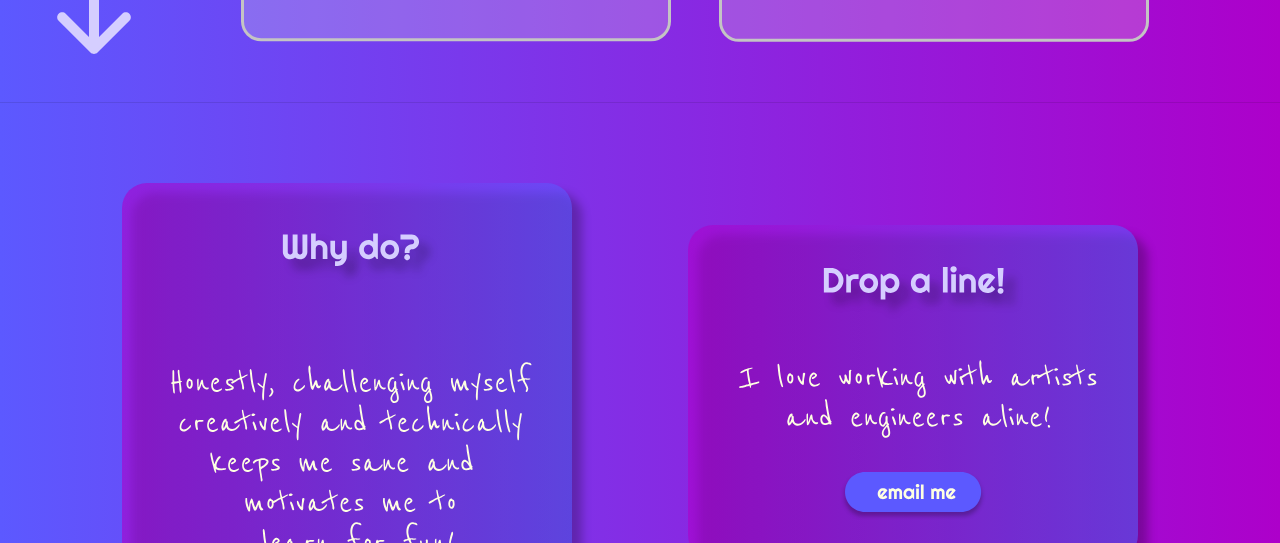
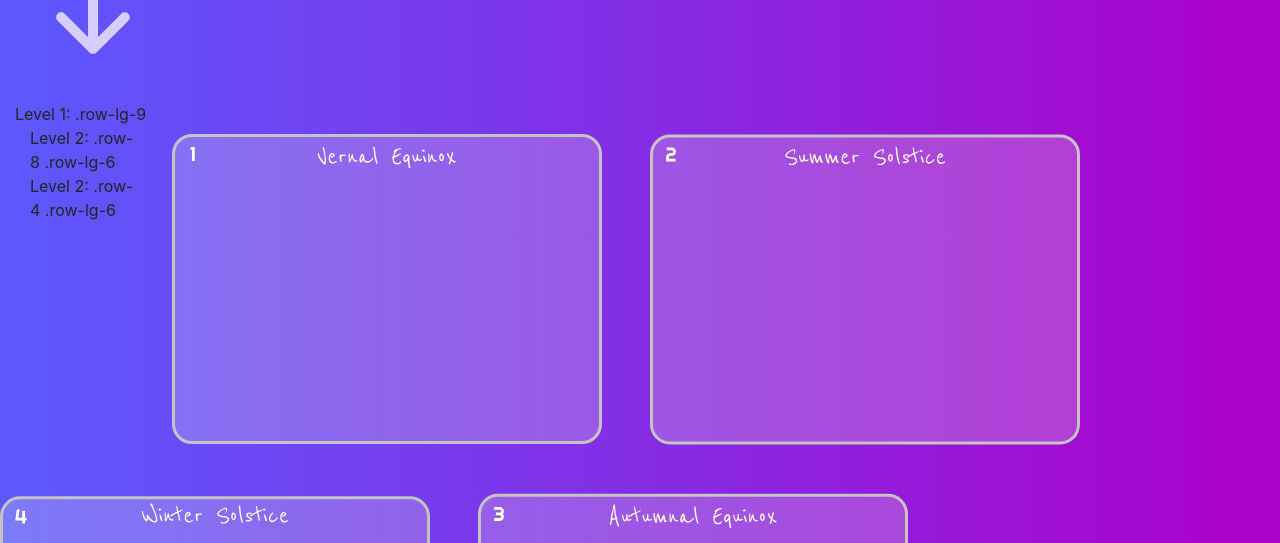
Before and after one commit to A-Latifulina/chillbetter, an Angular app: page / in a window 1280 px wide. Shown: the part 1540-2083 px from the top of the page. Built offline with nearby package versions, Linux system fonts and the light colour scheme; grey boxes are pictures that could not be loaded.

Commit message:
playing with grid layouts of landing page

```diff
--- a/src/app/app.component.html
+++ b/src/app/app.component.html
@@ -44,8 +44,7 @@
 </div>
 
 <!--Above the fold UI assets-->
-<div
-  class="container">
+<div class="container">
   <div class="row">
     <div
       class="img-fluid"
@@ -78,15 +77,13 @@
 
 <!---Below the fold, 1st page: 2018-->
 <!--Left column timeline-->
-<div
-  class="container, row"
+<div class="container row"
   id="body">
     <div
       class="col-2"
       id="timeline">
 
-      <h2
-        align="center">
+      <h2 align="center">
           2018
       </h2>
       <img
@@ -95,8 +92,7 @@
         alt="red dot">
       <br>
 
-      <h2
-      align="center">
+      <h2 align="center">
         2017
       </h2>
       <img
@@ -105,8 +101,7 @@
         alt="dot">
       <br>
 
-        <h2
-      align="center">
+      <h2 align="center">
         2016
       </h2>
       <img
@@ -115,8 +110,7 @@
         alt="dot">
       <br>
 
-        <h2
-        align="center">
+      <h2 align="center">
         2015
       </h2>
       <img
@@ -128,8 +122,7 @@
     </div>
 
 <!--Main body: seasons-->
-    <div
-      class="col-9">
+<div class="container row">
 
 <!--Arrow-body-top
   <div>
@@ -140,8 +133,23 @@
   </div>-->
 
 
-      <div
-        class="text-center">
+  <div class="col">
+      <div class="row-lg-9">
+        Level 1: .row-lg-9
+        <div class="col">
+          <div class="row-8 row-lg-6">
+            Level 2: .row-8 .row-lg-6
+          </div>
+          <div class="row-4 row-lg-6">
+            Level 2: .row-4 .row-lg-6
+          </div>
+        </div>
+      </div>
+    </div>
+
+
+
+  <div class="text-center">
     <img
       id="spring"
       src="assets/images/box-spring.svg"
@@ -152,8 +160,7 @@
       alt="summer">
   </div>
 
-      <div
-        class="text-center">
+  <div class="text-center">
     <img
       id="winter"
       src="assets/images/box-winter.svg"
@@ -194,8 +201,7 @@
 </div>
 
 <!--Page break-->
-<hr
-  id="bio">
+<hr id="bio">
 
 </body>
 </html>
@@ -203,8 +209,7 @@
 
 <!--Bio page-->
 
-<div
-  class="text-center">
+<div class="text-center">
   <div
     class="container-fluid"
     id="bio-box">
@@ -220,7 +225,7 @@
   <div
   class="container col-lg-12 text-center"
   class="diamond-gif"
-  style="width: 200px; height: 200px; overflow: hidden">
+  style="position:absolute; width: 200px; height: 200px; overflow: hidden; left:43vw">
     <iframe src="https://giphy.com/embed/PdfNwG98g6Sxq"
       width="480"
       height="480"
@@ -230,3 +235,4 @@
       allowFullScreen></iframe>
 
     </div>
+    </div>
```
Also changed, not shown: src/styles.css (line endings or trailing spaces). Lines whose indentation alone changed are shown as unchanged.
